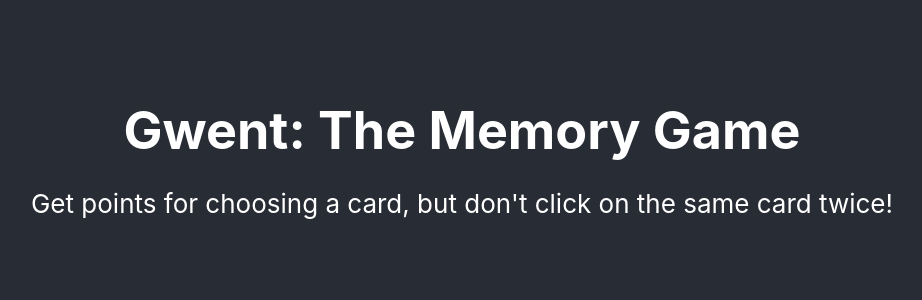
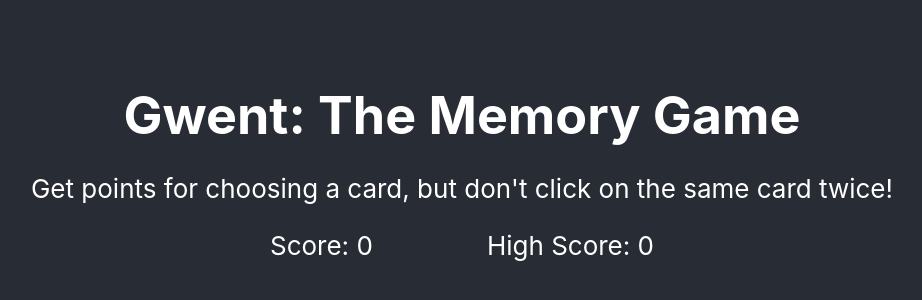
Before and after one commit to voidchef/memory-game, a React (Create React App) app: page / in a window 1280 px wide. Shown: the part 202-502 px from the top of the page, without its empty margins (178-1100 px from the left). Built offline with nearby package versions, Linux system fonts and the light colour scheme.

Commit message:
render score board

```diff
--- a/src/components/Header.js
+++ b/src/components/Header.js
@@ -1,5 +1,6 @@
 import "../styles/Header.css";
 import React from "react";
+import ScoreBoard from "./Score/ScoreBoard";
 
 const Header = (props) => {
   const { score, highScore, displayText } = props;
@@ -9,6 +10,10 @@ const Header = (props) => {
       <p>
         Get points for choosing a card, but don't click on the same card twice!
       </p>
+      <ScoreBoard
+        score={score}
+        highScore={highScore}
+      />
       <p>{displayText}</p>
     </header>
   );
--- /dev/null
+++ b/src/components/Score/ScoreBoard.js
@@ -0,0 +1,14 @@
+import React from "react";
+import "../../styles/ScoreBoard.css";
+
+const ScoreBoard = (props) => {
+  const { score, highScore } = props;
+  return (
+    <div className="scoreBoard">
+      <div className="currentScore">Score: {score}</div>
+      <div className="highScore">High Score: {highScore}</div>
+    </div>
+  );
+};
+
+export default ScoreBoard;
--- /dev/null
+++ b/src/styles/ScoreBoard.css
@@ -0,0 +1,8 @@
+.scoreBoard {
+  width: 30vw;
+  display: flex;
+  flex-direction: row;
+  justify-content: space-between;
+  align-items: center;
+  color: white;
+}
```
